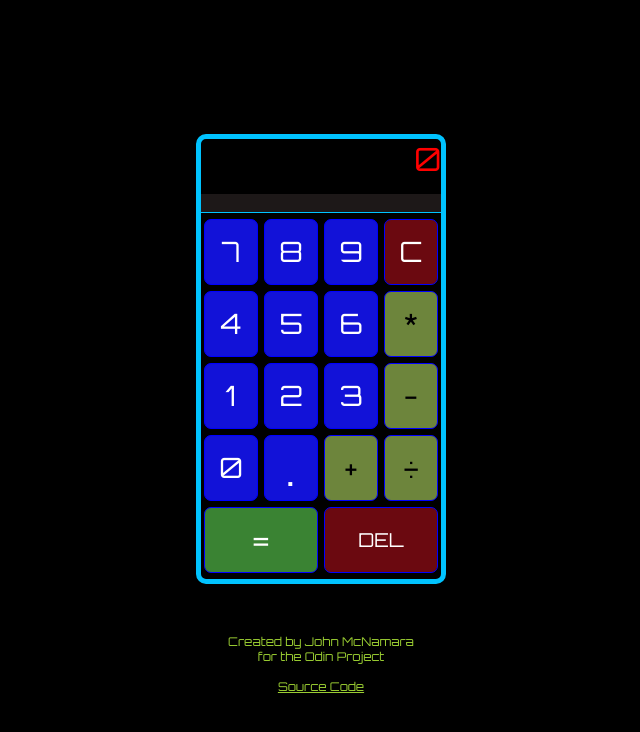
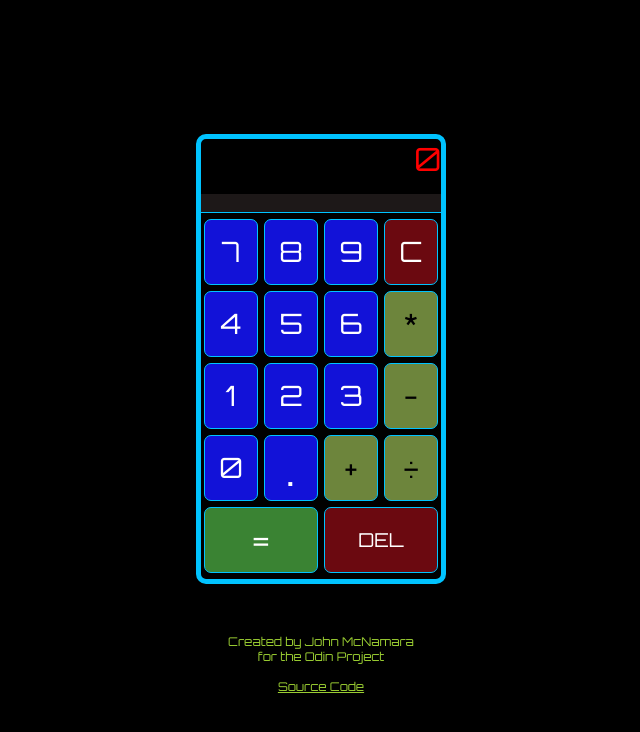
Before and after one commit to Makktu/calculator, a plain HTML site: page index.html in a window 1280 px wide. Shown: the whole page, without its empty margins (319-959 px from the left). Drawn offline with Linux system fonts and the light colour scheme.

Commit message:
more cosmetics

```diff
--- a/style.css
+++ b/style.css
@@ -56,7 +56,7 @@ html {
 .btn {
     width: 3.25rem;
     height: 4rem;
-    border: 1px blue solid;
+    border: 1px rgb(0, 195, 255) solid;
     border-radius: 7px;
     margin: 3px;
     text-align: center;
```
